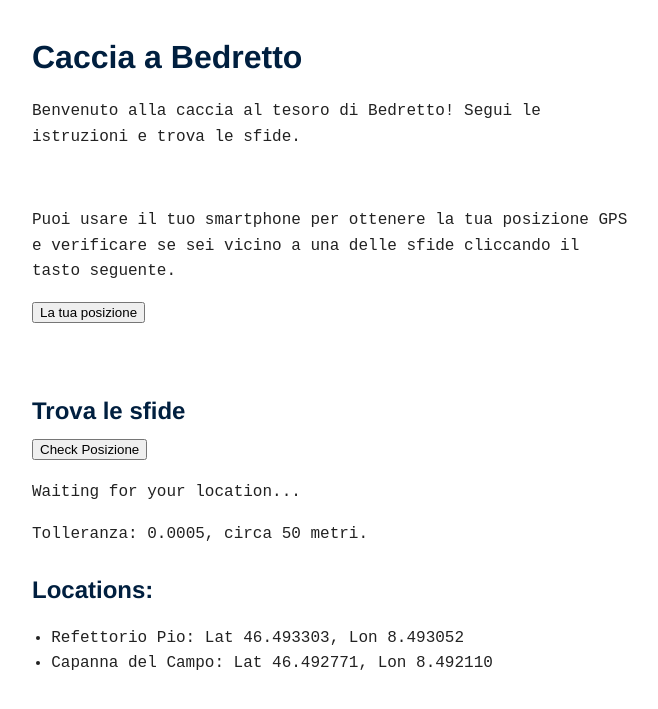
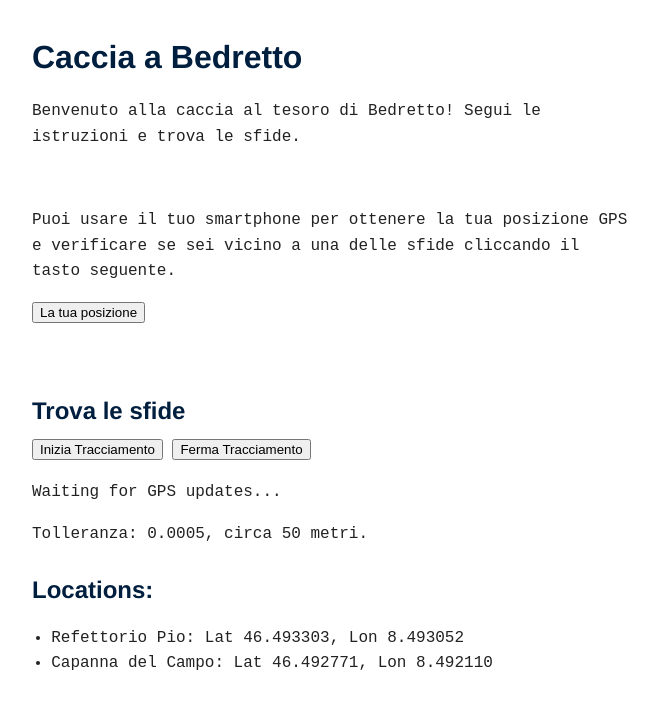
Before and after one commit to giacomoborin/giacomoborin.github.io, a Jekyll site: the page built from games/fox.html, in a window 1280 px wide. Shown: the top 709 px of the page, without its empty margins (308-966 px from the left). Built offline with Jekyll 4.4.1, drawn with Linux system fonts in a browser that asks for light colours; some of the changed lines change nothing that is shown.

Commit message:
fox tracking

```diff
--- a/games/fox.html
+++ b/games/fox.html
@@ -49,9 +49,9 @@
 
     <br>
     <h2>Trova le sfide</h2>
-
-    <button onclick="checkLocation()">Check Posizione</button>
-    <p id="output">Waiting for your location...</p>
+    <button onclick="startTracking()">Inizia Tracciamento</button>
+    <button onclick="stopTracking()">Ferma Tracciamento</button>
+    <p id="output">Waiting for GPS updates...</p>
     <p>Tolleranza: 0.0005, circa 50 metri.</p>
 
     <script>
@@ -61,7 +61,7 @@
                 <!-- 46.49330352355557, 8.493052092638006 -->
                 lat: 46.493303,
                 lon: 8.493052,
-                challenge: "The first location worked. Vai alla fine della stradina"
+                challenge: "The first location worked."
             },
             {
                 name: "Capanna del Campo",
@@ -82,24 +82,37 @@
 
 
 
-        function checkLocation() {
+        let watchId = null;
+
+        function startTracking() {
             if (!navigator.geolocation) {
                 document.getElementById("output").innerText = "Geolocation not supported.";
                 return;
             }
 
-            navigator.geolocation.getCurrentPosition(success, error,                 {
-                enablehighaccuracy: true,
+            watchId = navigator.geolocation.watchPosition(
+                success,
+                error,
+                {
+                    enableHighAccuracy: true,
                     timeout: 10000,
-                maximumage: 0
+                    maximumAge: 0
                 }
             );
+        }
+
+        function stopTracking() {
+            if (watchId !== null) {
+                navigator.geolocation.clearWatch(watchId);
+                watchId = null;
+                document.getElementById("output").innerText = "Tracking stopped.";
+            }
         }
 
         function success(position) {
             const userLat = position.coords.latitude;
             const userLon = position.coords.longitude;
-            const tolerance = 0.00051; //around 50 meters
+            const tolerance = 0.00051;
 
             let found = false;
             let closest = null;
@@ -108,14 +121,12 @@
             for (let loc of locations) {
                 const latErr = userLat - loc.lat;
                 const latErrAbs = Math.abs(latErr);
-
                 const lonErr = userLon - loc.lon;
                 const lonErrAbs = Math.abs(lonErr);
-
                 const totalErr = latErrAbs + lonErrAbs;
 
                 if (totalErr < closestErr) {
-                    closest = { ...loc, latErr, lonErr};
+                    closest = { ...loc, latErr, lonErr };
                     closestErr = totalErr;
                 }
 
@@ -123,7 +134,7 @@
 
                 if (isNear) {
                     document.getElementById("output").innerText =
-                        `You have reached: ${loc.name}\nChallenge: ${loc.challenge}`;
+                        `You have reached: ${loc.name}\nChallenge: ${loc.challenge}\nTime: ${getCurrentTime()}`;
                     found = true;
                     break;
                 }
@@ -131,16 +142,12 @@
 
             if (!found && closest) {
                 document.getElementById("output").innerText =
-                    `You're not at the right location yet.\n
-                    Closest: ${closest.name}\n
-                    Lat err: ${closest.latErr.toFixed(6)},\n
-                    Lon err: ${closest.lonErr.toFixed(6)}\n
-                    Time: ${getCurrentTime()}`;
+                    `You're not at the right location yet.\nClosest: ${closest.name}\nLat err: ${closest.latErr.toFixed(6)}, Lon err: ${closest.lonErr.toFixed(6)}\nTime: ${getCurrentTime()}`;
             }
         }
 
         function error(err) {
-            document.getElementById("output").innerText = `Error getting location: ${err.message}`;
+            document.getElementById("output").innerText = `Error getting location: ${err.message}\nTime: ${getCurrentTime()}`;
         }
 
         function getCurrentTime() {
@@ -150,5 +157,4 @@
             const ss = String(now.getSeconds()).padStart(2, '0');
             return `${hh}:${mm}:${ss}`;
         }
-
     </script>
```
Also changed, not shown: 1 other file. Lines whose indentation alone changed are shown as unchanged.
